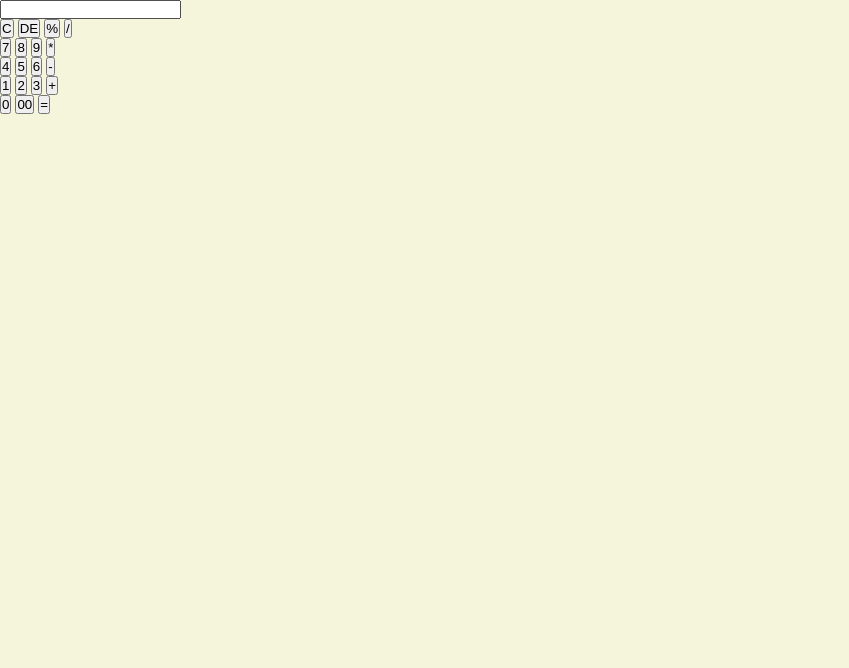
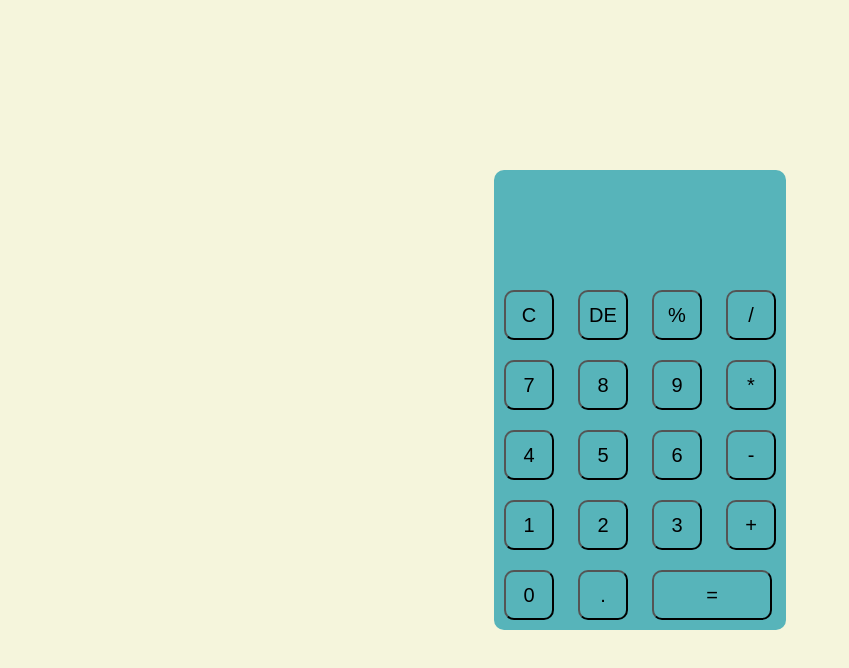
Before and after one commit to nikitha231/calculator-project, a plain HTML site: page calculator/index.html in a window 1280 px wide. Shown: the whole page, without its empty margins (0-849 px from the left). Drawn offline with Linux system fonts and the light colour scheme.

Commit message:
done calculator

```diff
--- a/calculator/index.css
+++ b/calculator/index.css
@@ -6,4 +6,43 @@
     background-color: beige;
     width: 100vw;
     height:100vh;
+    display: flex;
+    justify-content: center;
+    align-items: center;
+
 }
+.calculator{
+    background-color: #57B4BA;
+    border-radius: 10px;
+}
+
+.calculator form input{
+    height: 50px;
+    width: 50px;
+    font-size: 20px;
+    margin: 10px;
+    border-radius: 10px;
+    border: 0%;
+    cursor: pointer;
+    background: transparent;
+    outline: 0%;
+    box-shadow: 20px;
+
+
+}
+.display{
+    display: flex;
+    justify-content: flex-end;
+    margin: 20px 0px;
+
+}
+  .display input{
+    flex: 1;
+    box-shadow: none;
+    text-align: right;
+    border: 0cap;
+  }
+  form input.equal{
+    width:120px;
+
+  }
--- a/calculator/index.html
+++ b/calculator/index.html
@@ -4,47 +4,47 @@
     <meta charset="UTF-8">
     <meta name="viewport" content="width=device-width, initial-scale=1.0">
     <link rel="stylesheet" href="index.css">
-    <title>Document</title>
+    <title>calculator using html,css,js</title>
 </head>
 <body>
     <div class="container">
         <div class="calculator">
             <form action="">
-                <div>
-                    <input type="text" name="text area">
+                <div class="display">
+                    <input type="text" name="textarea">
                 </div>
                 <div>
-                    <input type="button" value="C">
-                    <input type="button" value="DE">
-                    <input type="button" value="%">
-                    <input type="button" value="/">
+                    <input type="button" value="C" onclick="textarea.value =' '">
+                    <input type="button" value="DE"onclick="textarea.value =textarea.value.toString().slice(0,-1)">
+                    <input type="button" value="%" onclick="textarea.value +='%'">
+                    <input type="button" value="/"onclick="textarea.value +='/'">
 
                 </div>
                 <div>
-                    <input type="button" value="7">
-                    <input type="button" value="8">
-                    <input type="button" value="9">
-                    <input type="button" value="*">
+                    <input type="button" value="7" onclick="textarea.value +='7'">
+                    <input type="button" value="8" onclick="textarea.value +='8'">
+                    <input type="button" value="9" onclick="textarea.value +='9'">
+                    <input type="button" value="*" onclick="textarea.value +='*'">
 
                 </div>
                 <div>
-                    <input type="button" value="4">
-                    <input type="button" value="5">
-                    <input type="button" value="6">
-                    <input type="button" value="-">
+                    <input type="button" value="4" onclick="textarea.value +='4'">
+                    <input type="button" value="5" onclick="textarea.value +='5'">
+                    <input type="button" value="6"onclick="textarea.value +='6'">
+                    <input type="button" value="-" onclick="textarea.value +='-'">
 
                 </div>
                 <div>
-                    <input type="button" value="1">
-                    <input type="button" value="2">
-                    <input type="button" value="3">
-                    <input type="button" value="+">
+                    <input type="button" value="1"onclick="textarea.value +='1'">
+                    <input type="button" value="2" onclick="textarea.value +='2'">
+                    <input type="button" value="3" onclick="textarea.value +='3'">
+                    <input type="button" value="+" onclick="textarea.value +='+'">
 
                 </div>
                 <div>
-                    <input type="button" value="0">
-                    <input type="button" value="00">
-                    <input type="button" value="=">
+                    <input type="button" value="0" onclick="textarea.value +='0'">
+                    <input type="button" value="." onclick="textarea.value +='.'">
+                    <input type="button" value="=" class="equal" onclick="textarea.value=eval(textarea.value)">
 
 
                 </div>
```
Also changed, not shown: calculator/index.js (deleted).
